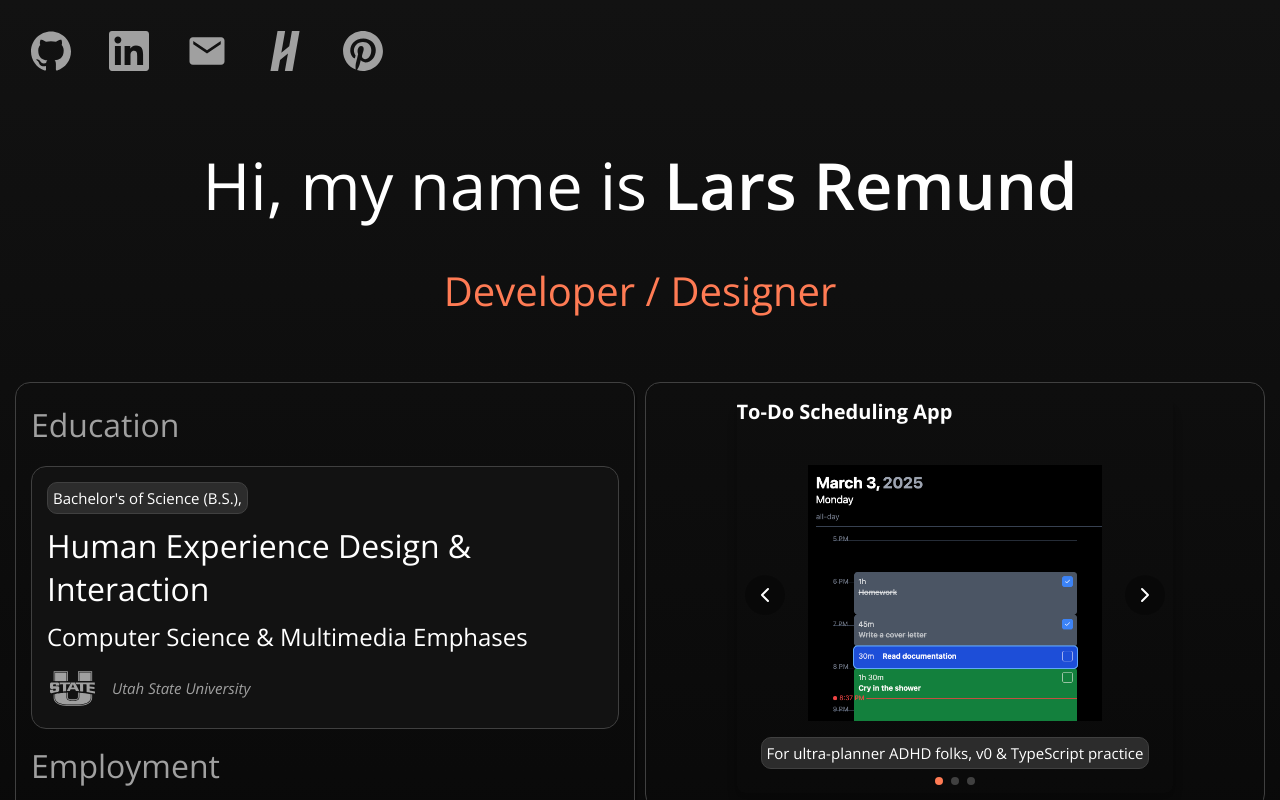
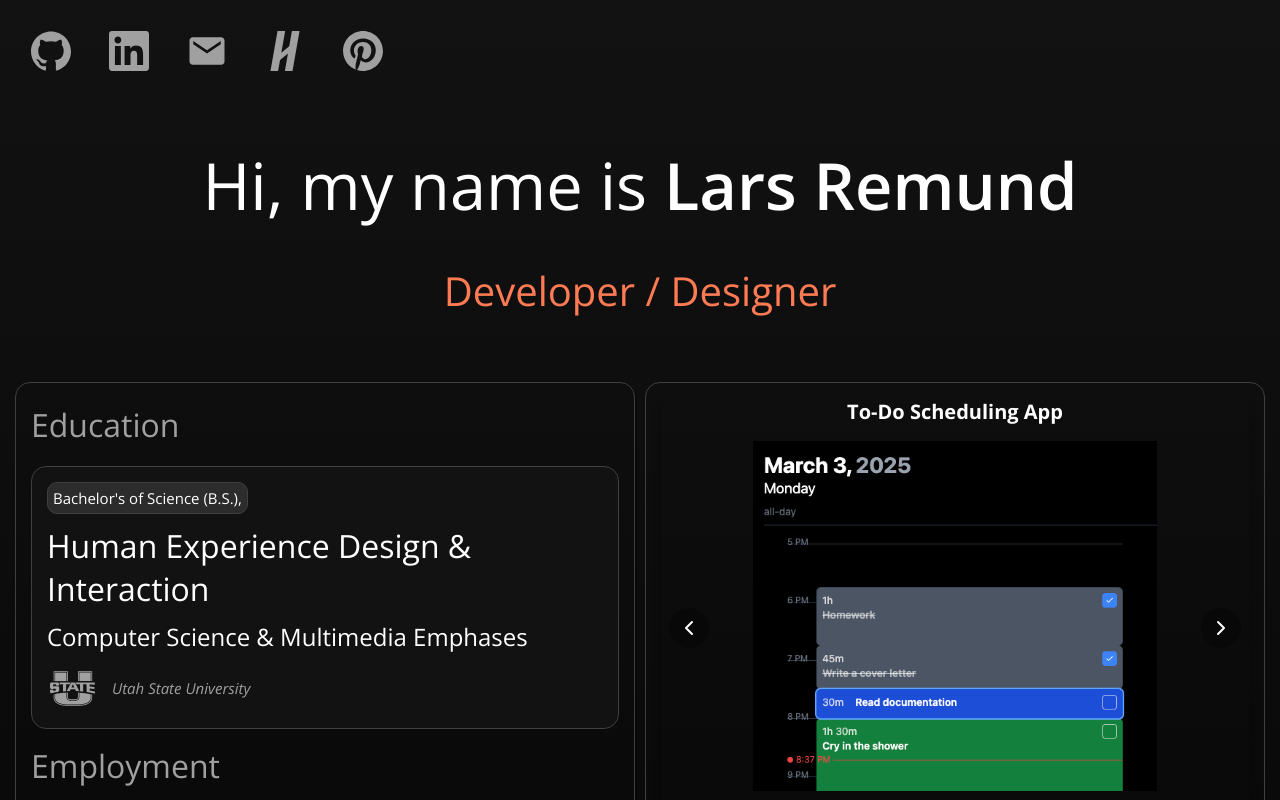
Before and after one commit to laremund/portfolio-vite, a React (Vite) app: page / in a window 1280 px wide. Shown: the top 800 px of the page. Built offline with nearby package versions, Linux system fonts and the light colour scheme.

Commit message:
Finished fixing the styling for lightbox, set a min-width for desktop view for now until I have time to implement everything

```diff
--- a/src/App.css
+++ b/src/App.css
@@ -132,6 +132,7 @@
   justify-content: center;
   align-items: center;
   display: flex;
+  min-width: 1050px;
 }
 /* -| root */
 #root {
--- a/src/assets/components/LightboxSlideshow.css
+++ b/src/assets/components/LightboxSlideshow.css
@@ -3,10 +3,17 @@
     position: relative;
     border-radius: 0.5rem;
     box-shadow: 0 10px 15px -3px rgba(0, 0, 0, 0.1), 0 4px 6px -2px rgba(0, 0, 0, 0.05);
-    overflow: hidden;
-    max-width: 42rem;
-    margin-left: auto;
-    margin-right: auto;
+    /* overflow: hidden; */
+    /* max-width: 42rem; */
+    /* margin-left: auto;
+    margin-right: auto; */
+    /* display: flex; */
+    width: 100%;
+    display: flex;
+    justify-content: space-between;
+    align-items: center;
+    flex-direction: column;
+
 }
 
 /* Empty state */
@@ -26,7 +33,7 @@
 
 /* Content area */
 .lightbox-content {
-    padding: 1.5rem;
+    /* padding: 1.5rem; */
     position: inherit;
 }
 
@@ -42,12 +49,14 @@
     display: flex;
     justify-content: center;
     margin-bottom: 1rem;
+    width: 400px;
+    height: 350px;
 }
 
 /* Image styling */
 .lightbox-image {
-    max-height: 16rem;
-    object-fit: contain;
+    /* max-height: 16rem; */
+    /* object-fit: cover; */
 }
 
 /* Description text */
@@ -63,6 +72,7 @@
     left: 0;
     display: flex;
     align-items: center;
+    z-index: 1;
 }
 
 /* Right navigation */
@@ -73,6 +83,7 @@
     right: 0;
     display: flex;
     align-items: center;
+    z-index: 1;
 }
 
 /* Navigation buttons */
@@ -97,7 +108,7 @@
 
 /* Indicator container */
 .lightbox-indicator-container {
-    position: absolute;
+    /* position: absolute; */
     bottom: 0.5rem;
     left: 0;
     right: 0;
@@ -108,6 +119,7 @@
     display: flex;
     justify-content: center;
     gap: 0.5rem;
+    margin-top: 10px;
 }
 
 /* Indicator dots */
--- a/src/assets/components/LightboxSlideshow.jsx
+++ b/src/assets/components/LightboxSlideshow.jsx
@@ -43,7 +43,7 @@
 
   return (
     <div className="lightbox-container">
-        <h2 className="lightbox-title">{currentSlide.title}</h2>
+      <h2 className="lightbox-title">{currentSlide.title}</h2>
 
         {/* Navigation - Left */}
       <div className="lightbox-nav-left">
```
